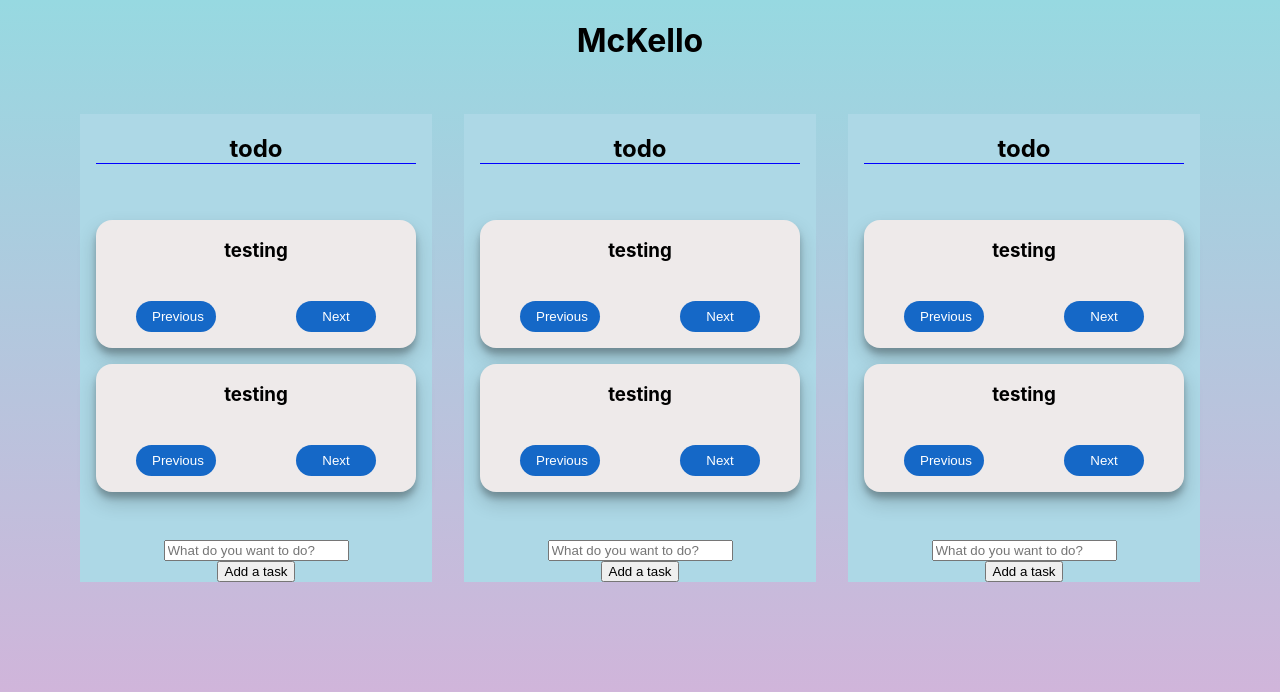
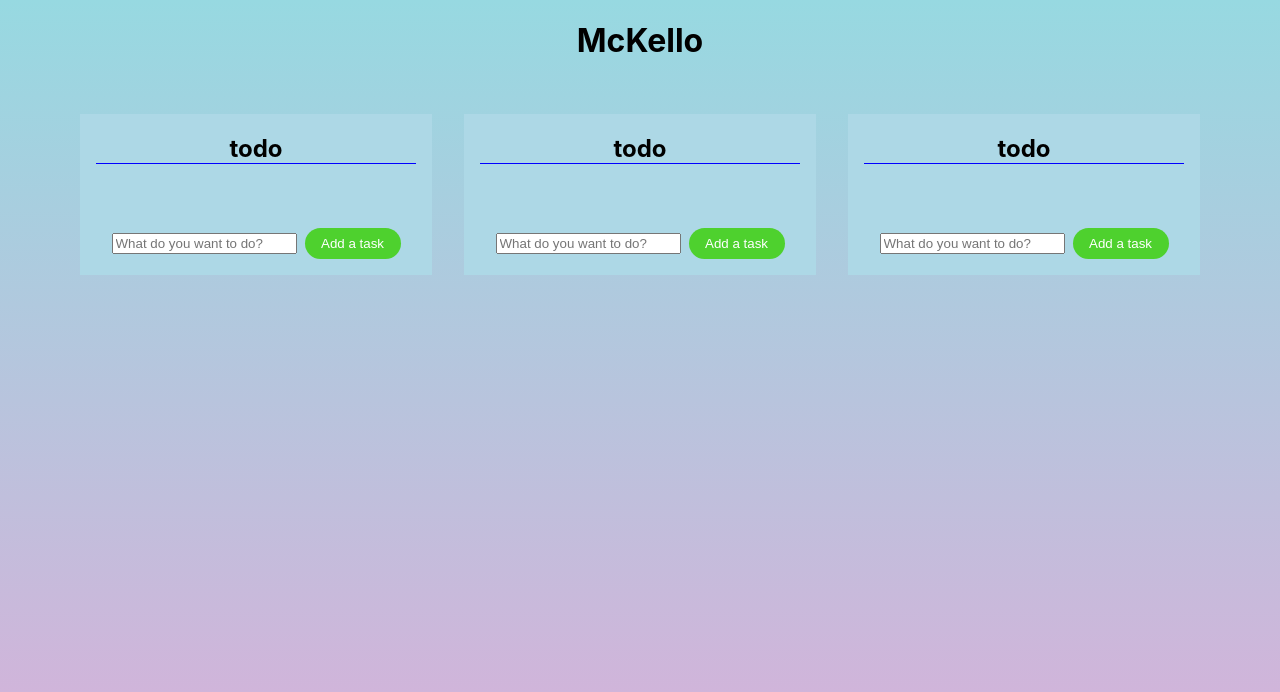
Before and after one commit to markmckenna37/react-project-board, a React (Create React App) app: page / in a window 1280 px wide. Shown: the top 692 px of the page. Built offline with nearby package versions, Linux system fonts and the light colour scheme.

Commit message:
working on moveCard Function

```diff
--- a/src/App.css
+++ b/src/App.css
@@ -16,7 +16,7 @@
   background: lightblue;
   display: flex;
   flex-direction: column;
-  justify-content: center;
+  justify-content: space-between;
   align-items: center;
   margin: 2rem 2rem 0 0;
   padding: 0 1rem;
@@ -61,7 +61,7 @@
   justify-content: space-around;
 }
 
-.cardBtnContainer button {
+.cardBtnContainer button, .columnInputContainer button {
   background-color: #1568c7;
   color: #fff;
   border: none;
@@ -69,3 +69,9 @@
   width: 5rem;
   border-radius: 1rem;
 }
+
+.columnInputContainer button {
+    width: 6rem;
+    margin: 1rem 0 1rem .5rem;
+    background-color: #4ed12e;
+}
--- a/src/App.tsx
+++ b/src/App.tsx
@@ -5,17 +5,17 @@ import './App.css';
 const initState:any = [
   {
     title: "TODO",
-    items: ["testing", "testing"],
+    items: [],
     input: ""
   },
   {
     title: "IN PROGRESS",
-    items: ["testing", "testing"],
+    items: [],
     input: ""
   },
   {
     title: "COMPLETE",
-    items: ["testing", "testing"],
+    items: [],
     input: ""
   }
 ]
@@ -24,7 +24,7 @@ const initState:any = [
 function App() {
 
   const [column, setColumn] = React.useState(initState)
-  //TODO:
+
   //Method for handling input changes on add-card
   const handleInputChange = (value:any, columnIndex: any) => {
     const nextColumn = [...column];
@@ -43,6 +43,15 @@ function App() {
 
   //method for handling the card shifts between columns
 
+  const handleMove = (cardIndex:any, fromColumn:any, toColumn:any) => {
+    const nextColumn = [...column];
+    const shiftingCard = nextColumn[fromColumn].items[cardIndex];
+    nextColumn[fromColumn].items.splice(cardIndex, 1)
+    nextColumn[toColumn].items.push(shiftingCard);
+    setColumn(nextColumn)
+    console.log(cardIndex)
+  }
+
 
   return (
     <div className="wrapper">
@@ -56,6 +65,9 @@ function App() {
               data={value}
               key={index}
               handleAddCard={handleAddCard}
+              handleMove={handleMove}
+              firstColumn={index === 0}
+              lastColumn={column.length -1}
               btnLabel="todo"
             />
           ))}
--- a/src/components/Card.tsx
+++ b/src/components/Card.tsx
@@ -1,12 +1,16 @@
 import React from "react";
 
-const Card = ({cardTitle}:any) => {
+const Card = ({cardTitle, handleMove, index, columnIndex, firstColumn, lastColumn}:any) => {
     return (
         <div className="card">
             <h3>{cardTitle}</h3>
             <div className="cardBtnContainer">
-                <button onClick={() => {}}>Previous</button>
-                <button onClick={() => {}}>Next</button>
+                {firstColumn ? null : (
+                    <button onClick={() => {handleMove(index, columnIndex, columnIndex-1)}}>Previous</button>
+                )}
+                {lastColumn ? null : (
+                    <button onClick={() => {handleMove(index, columnIndex, columnIndex+1)}}>Next</button>
+                )}
             </div>
         </div>
     )
--- a/src/components/Column.tsx
+++ b/src/components/Column.tsx
@@ -1,7 +1,7 @@
 import React from "react"
 import Card from "./Card"
 
-const Column = ({btnLabel, data, handleInputChange, index, handleAddCard}:any) => {
+const Column = ({btnLabel, data, handleInputChange, index, handleAddCard, handleMove, firstColumn, lastColumn}:any) => {
     return (
         <div className="column">
             <h2 className="columnTitle">{btnLabel}</h2>
@@ -9,14 +9,22 @@ const Column = ({btnLabel, data, handleInputChange, index, handleAddCard}:any) =
                 <Card
                     key={index}
                     cardTitle={value}
+                    handleMove={handleMove}
+                    index={index}
+                    columnIndex={index}
+                    firstColumn={firstColumn}
+                    lastColumn={lastColumn}
                 />
             ))}
+            <div className="columnInputContainer">
                 <input
                     onChange={(e:any) => handleInputChange(e.target.value, index)}
                     value={data.input}
                     placeholder="What do you want to do?"
                 />
                 <button onClick={() => handleAddCard(index)} className="addCardBtn">Add a task</button>
+
+            </div>
         </div>
     )
 }
```
Lines whose indentation alone changed are shown as unchanged.
